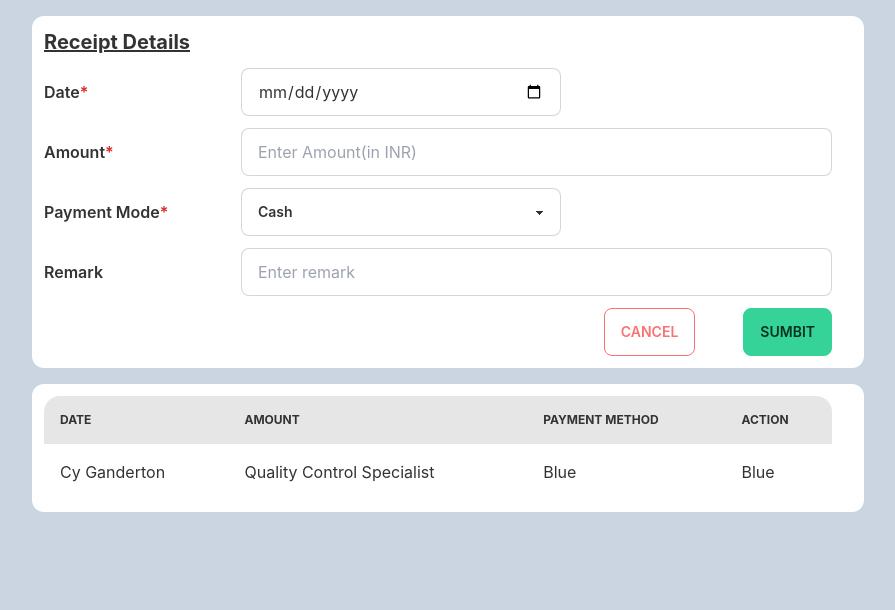
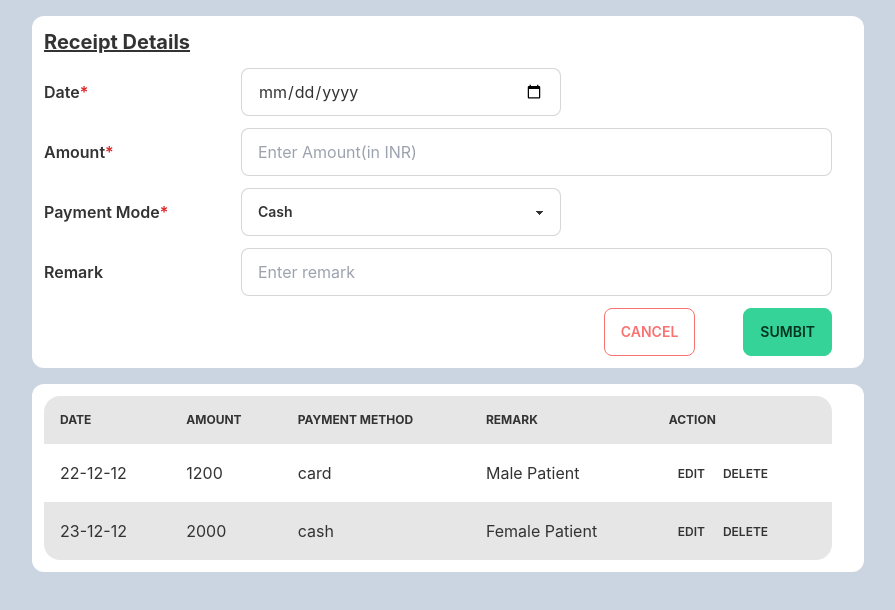
Before and after one commit to abrarfahim19/onito-tech, a React (Create React App) app: page / in a window 1280 px wide. Shown: the top 610 px of the page, without its empty margins (192-1087 px from the left). Built offline with nearby package versions, Linux system fonts and the light colour scheme.

Commit message:
Globally state managed for data flow

```diff
--- a/package.json
+++ b/package.json
@@ -13,6 +13,7 @@
     "react-redux": "^8.0.2",
     "react-router-dom": "^6.3.0",
     "react-scripts": "5.0.1",
+    "uuidv4": "^6.2.13",
     "web-vitals": "^2.1.4"
   },
   "scripts": {
--- /dev/null
+++ b/src/app/store.js
@@ -0,0 +1,9 @@
+import { configureStore } from "@reduxjs/toolkit";
+import receiptReducer from "../features/ReceiptsSlice";
+
+const store = configureStore({
+  reducer: {
+    receiptReducer: receiptReducer,
+  },
+});
+export default store;
--- /dev/null
+++ b/src/features/ReceiptsSlice.js
@@ -0,0 +1,55 @@
+import { createSlice } from "@reduxjs/toolkit";
+import { v4 as uuidv4 } from "uuid";
+
+const receiptInit = {
+  receipts: [
+    {
+      id: uuidv4(),
+      date: "22-12-12",
+      amount: "1200",
+      paymentMethod: "card",
+      remark: "Male Patient",
+    },
+    {
+      id: uuidv4(),
+      date: "23-12-12",
+      amount: "2000",
+      paymentMethod: "cash",
+      remark: "Female Patient",
+    },
+  ],
+};
+
+const receiptSlice = createSlice({
+  name: "receipt",
+  initialState: receiptInit,
+  reducers: {
+    showReceipt: (state) => {
+      return state;
+    },
+    addReceipt: (state, action) => {
+      state.receipts.push(action.payload);
+    },
+    editReceipt: (state, action) => {
+      const { id, date, amount, paymentMethod, remark } = action.payload;
+      const isReceiptExist = state.receipts.filter(
+        (receipt) => receipt.id === id
+      );
+      if (isReceiptExist) {
+        isReceiptExist[0].date = date;
+        isReceiptExist[0].amount = amount;
+        isReceiptExist[0].paymentMethod = paymentMethod;
+        isReceiptExist[0].remark = remark;
+      }
+    },
+    deleteReceipt: (state, action) => {
+      const id = action.payload;
+      state.receipts = state.receipts.filter((receipt) => receipt.id !== id);
+    },
+  },
+});
+
+export const { showReceipt, addReceipt, editReceipt, deleteReceipt } =
+  receiptSlice.actions;
+
+export default receiptSlice.reducer;
--- a/src/features/ReceiptsView.js
+++ b/src/features/ReceiptsView.js
@@ -1,19 +1,36 @@
 import React from "react";
+import { useDispatch, useSelector } from "react-redux";
+import { addReceipt, deleteReceipt } from "./ReceiptsSlice";
+import { v4 as uuidv4 } from "uuid";
+import { Link } from "react-router-dom";
 
 const ReceiptsView = () => {
-  function handleSubmit(event) {
-    event.preventDefault();
-    const date = event.target.date.value;
-    const amount = event.target.amount.value;
-    const method = event.target.method.value;
-    const remark = event.target.remark.value;
-    console.log(date, amount, method, remark);
-  }
+  const receipts = useSelector((state) => state.receiptReducer.receipts);
+  const dispatch = useDispatch();
+
+  const handleSubmit = (e) => {
+    dispatch(
+      addReceipt({
+        id: uuidv4(),
+        date: e.target.date.value,
+        amount: e.target.amount.value,
+        paymentMethod: e.target.paymentMethod.value,
+        remark: e.target.remark.value,
+      })
+    );
+    document.getElementById("add-form").reset();
+    e.preventDefault();
+  };
+
+  const handleDelete = (id) => {
+    dispatch(deleteReceipt(id));
+  };
+
   return (
     <div className="p-4    bg-slate-300 h-screen">
       <div className="m-auto md:w-8/12 bg-white rounded-xl p-3 pr-8">
         <h1 className="text-xl underline font-bold">Receipt Details</h1>
-        <form onSubmit={handleSubmit}>
+        <form id="add-form" onSubmit={handleSubmit}>
           <div className="flex my-3 ">
             <label className="font-semibold w-3/12 self-center">
               Date<span className="text-red-600">*</span>
@@ -49,10 +66,10 @@ const ReceiptsView = () => {
             </label>
             <div className="w-9/12">
               <select
-                name="method"
+                name="paymentMethod"
                 class="select select-bordered w-full max-w-xs"
               >
-                <option value="cash" selected>
+                <option value="cash" defaultChecked>
                   Cash
                 </option>
                 <option value="card">Card</option>
@@ -87,16 +104,40 @@ const ReceiptsView = () => {
                 <th>Date</th>
                 <th>Amount</th>
                 <th>Payment Method</th>
+                <th>Remark</th>
                 <th>Action</th>
               </tr>
             </thead>
             <tbody>
-              <tr>
-                <td>Cy Ganderton</td>
-                <td>Quality Control Specialist</td>
-                <td>Blue</td>
-                <td>Blue</td>
-              </tr>
+              {receipts &&
+                receipts.map((receipt) => {
+                  const { id, date, amount, paymentMethod, remark } = receipt;
+                  return (
+                    <tr key={id}>
+                      <td>{date}</td>
+                      <td>{amount}</td>
+                      <td>{paymentMethod}</td>
+                      <td>{remark}</td>
+                      <td>
+                        <Link
+                          to="/edit-receipt"
+                          state={{ id, amount, paymentMethod, remark, date }}
+                        >
+                          <button class="btn btn-ghost btn-xs">Edit</button>
+                        </Link>
+
+                        <button
+                          class="btn btn-ghost btn-xs"
+                          onClick={() => {
+                            handleDelete(id);
+                          }}
+                        >
+                          Delete
+                        </button>
+                      </td>
+                    </tr>
+                  );
+                })}
             </tbody>
           </table>
         </div>
--- a/src/index.js
+++ b/src/index.js
@@ -4,12 +4,16 @@ import "./index.css";
 import App from "./App";
 import reportWebVitals from "./reportWebVitals";
 import { BrowserRouter } from "react-router-dom";
+import { Provider } from "react-redux";
+import store from "./app/store";
 
 const root = ReactDOM.createRoot(document.getElementById("root"));
 root.render(
   <React.StrictMode>
     <BrowserRouter>
-      <App />
+      <Provider store={store}>
+        <App />
+      </Provider>
     </BrowserRouter>
   </React.StrictMode>
 );
```
Also changed, not shown: 1 other file (tests, documents, lock files or other folders).
